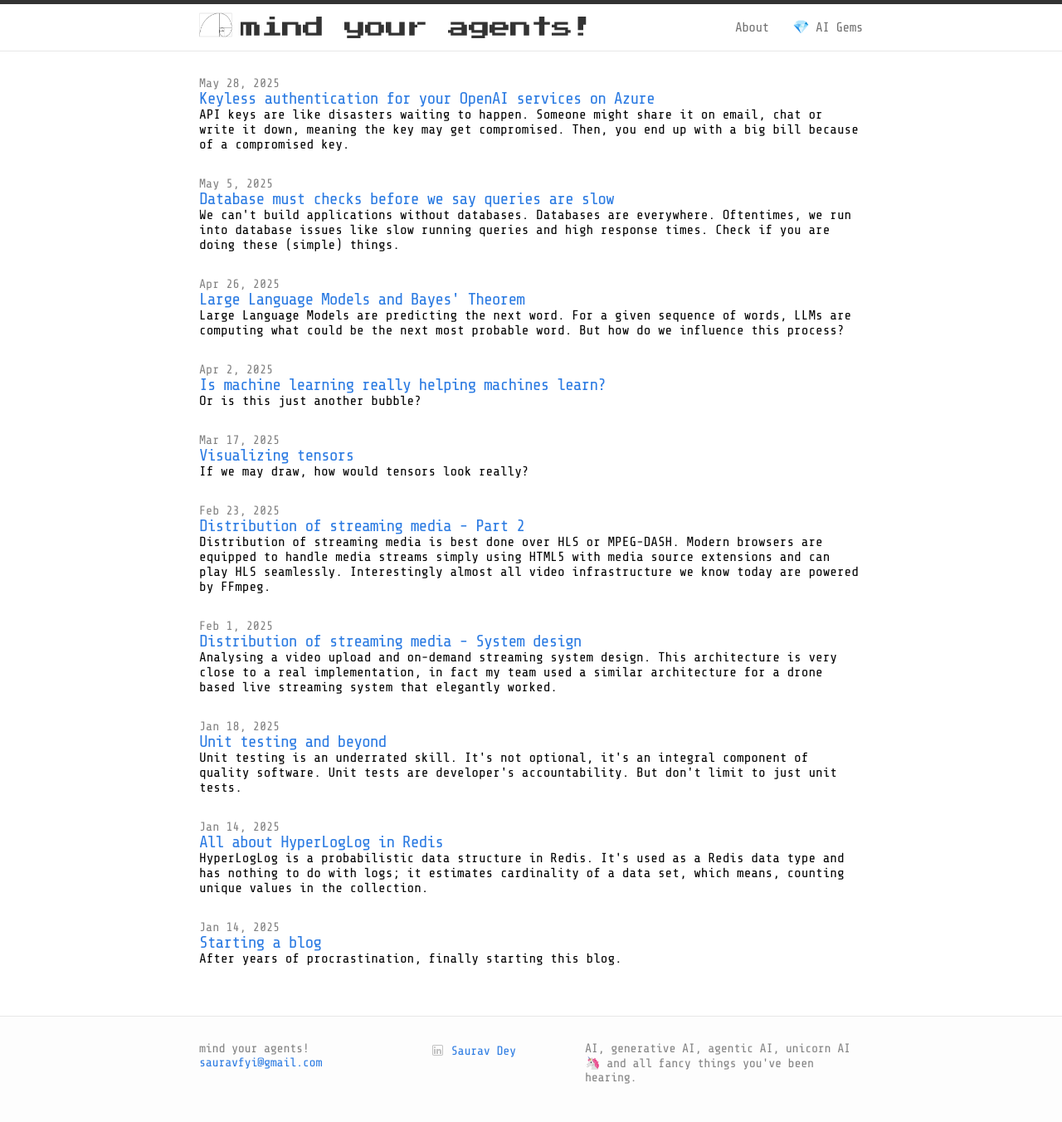
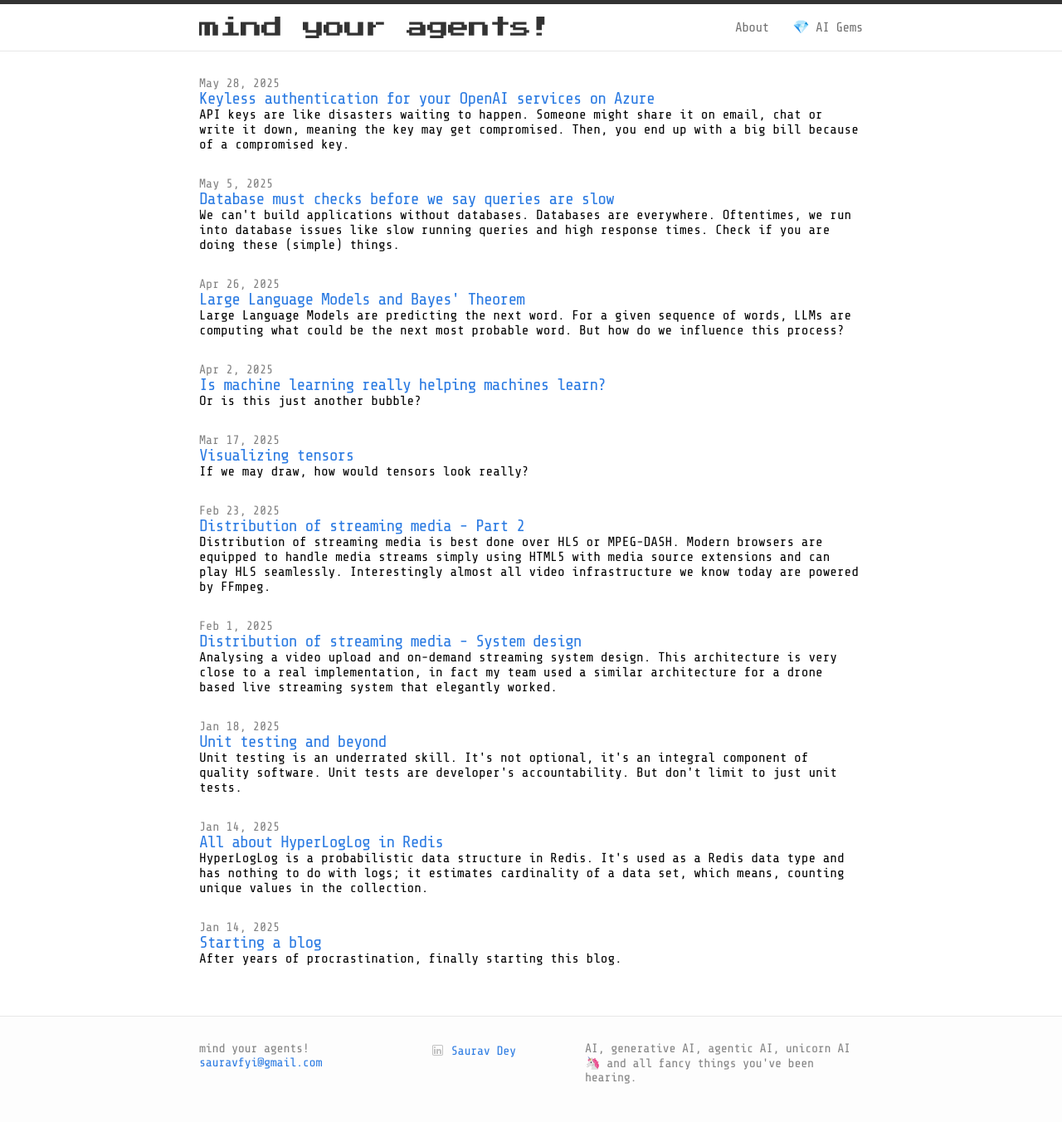
Before and after one commit to mindyouragents/mindyouragents.github.io, a Jekyll site: the page built from index.html, in a window 1280 px wide. Shown: the whole page at 83% size. Built offline with Jekyll 4.4.1, drawn with Linux system fonts in a browser that asks for light colours.

Commit message:
Update header.html

```diff
--- a/_includes/header.html
+++ b/_includes/header.html
@@ -2,11 +2,11 @@
 
   <div class="wrap">
 
-    <div style="float:left; margin-top:10px; margin-right:10px;">
+<!--     <div style="float:left; margin-top:10px; margin-right:10px;">
     <a href="{{ site.url | prepend: site.baseurl }}">
       <img src="/assets/logo.png" width="40" height="30">
     </a>
-    </div>
+    </div> -->
 
     <a class="site-title" href="{{ site.baseurl }}/">{{ site.title }}</a>
 
```
